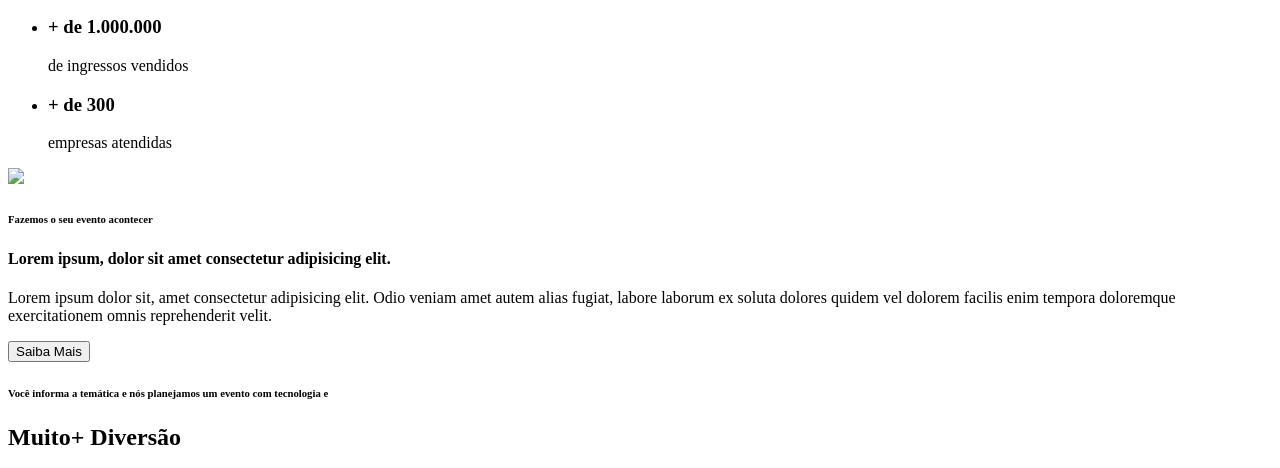
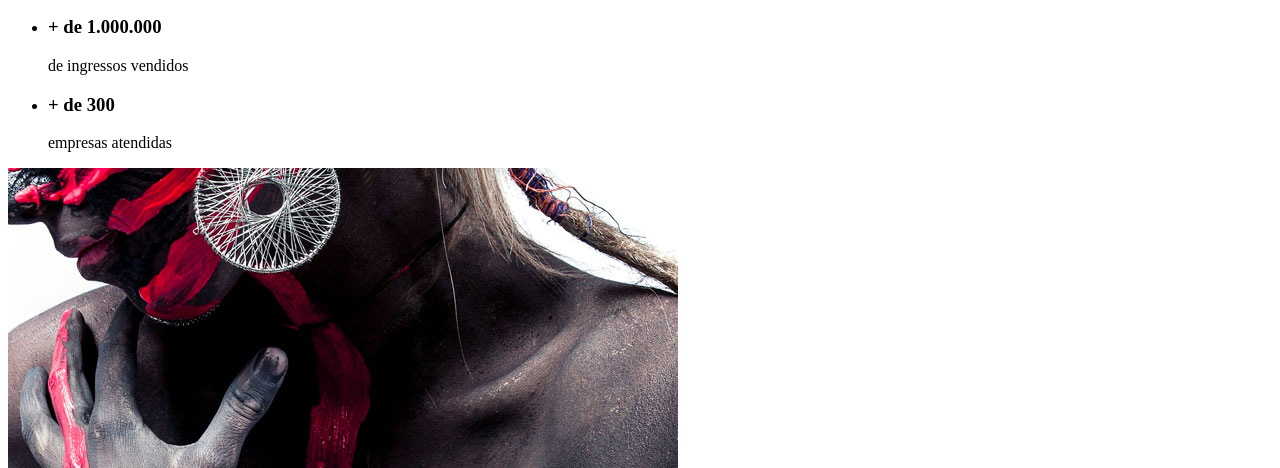
Before and after one commit to edircio/Studion, a plain HTML site: page index.html in a window 1280 px wide. Shown: the part 327-795 px from the top of the page. Drawn offline with Linux system fonts and the light colour scheme.

Commit message:
atualizando a imagem

```diff
--- a/index.html
+++ b/index.html
@@ -60,7 +60,7 @@
 
     <section>
       <div>
-        <img src="./images/institutional.jpg" />
+        <img src="../imagens/institutional.jpg" />
         <h6>Fazemos o seu evento acontecer</h6>
         <h4>Lorem ipsum, dolor sit amet consectetur adipisicing elit.</h4>
         <p>
```
